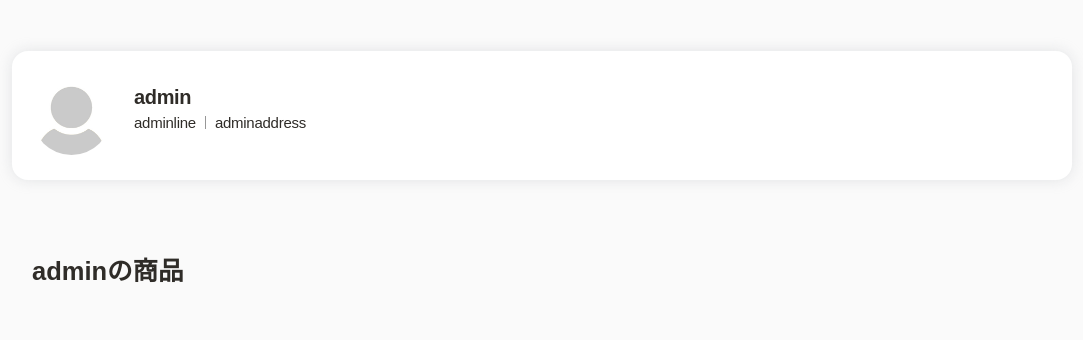
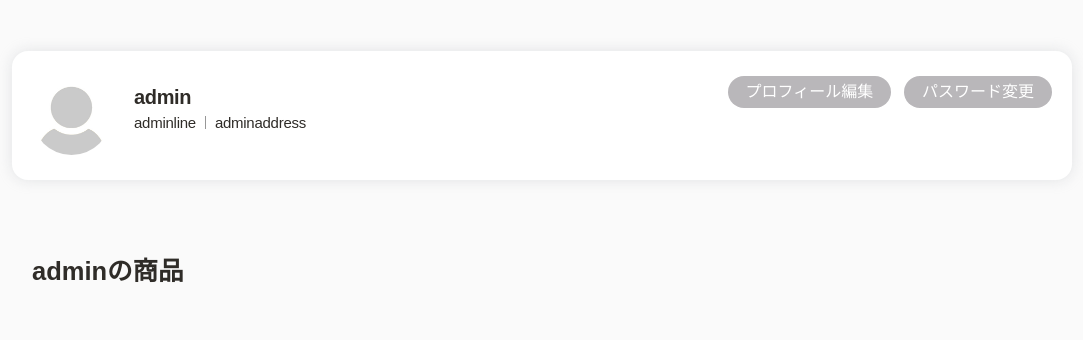
Before and after one commit to znak99/PodomarketProject, a Django app: page /users/1/ in a window 1280 px wide. Shown: the part 170-510 px from the top of the page, without its empty margins (98-1181 px from the left). Run offline with Django 3.2, Linux system fonts and the light colour scheme; a user stored in the database is signed in; data comes from the database, SQL or seed files in the repository; some web fonts are replaced.

Commit message:
Profile update view

```diff
--- a/podomarket/templates/podomarket/profile.html
+++ b/podomarket/templates/podomarket/profile.html
@@ -16,6 +16,16 @@
       <li>{{ profile_user.address }}</li>
     </ul>
   </div>
+  {% if user == profile_user %}
+    <div class="buttons">
+      <a class="podo-button small secondary" href="{% url 'profile-update' %}">
+        プロフィール編集
+      </a>
+      <a class="podo-button small secondary" href="{% url 'account_change_password' %}">
+        パスワード変更
+      </a>
+    </div>
+  {% endif %}
 </div>
 
 <div class="post-list">
--- a/podomarket/urls.py
+++ b/podomarket/urls.py
@@ -26,4 +26,5 @@ urlpatterns = [
         name='user-post-list'
     ),
     path('set-profile/', views.ProfileSetView.as_view(), name='profile-set'),
+    path('edit-profile/', views.ProfileUpdateView.as_view(), name='profile-update'),
 ]
--- a/podomarket/views.py
+++ b/podomarket/views.py
@@ -115,6 +115,17 @@ class ProfileSetView(LoginRequiredMixin, UpdateView):
     def get_success_url(self):
         return reverse('index')
 
-class CustomPasswordChangeView(PasswordChangeView):
+class ProfileUpdateView(LoginRequiredMixin, UpdateView):
+    model = User
+    form_class = ProfileForm
+    template_name = 'podomarket/profile_update_form.html'
+
+    def get_object(self, queryset=None):
+        return self.request.user
+
     def get_success_url(self):
-        return reverse('index')
+        return reverse('profile', kwargs={'user_id': self.request.user.id})
+
+class CustomPasswordChangeView(LoginRequiredMixin, PasswordChangeView):
+    def get_success_url(self):
+        return reverse('profile', kwargs={'user_id': self.request.user.id})
```
